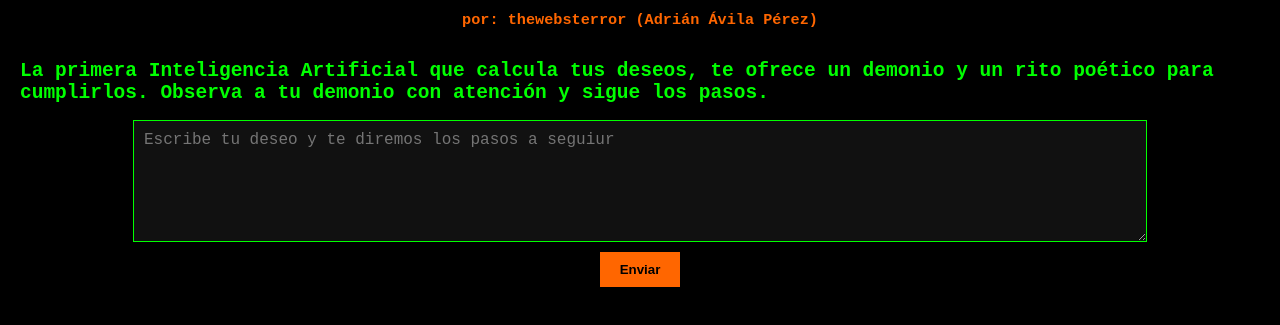
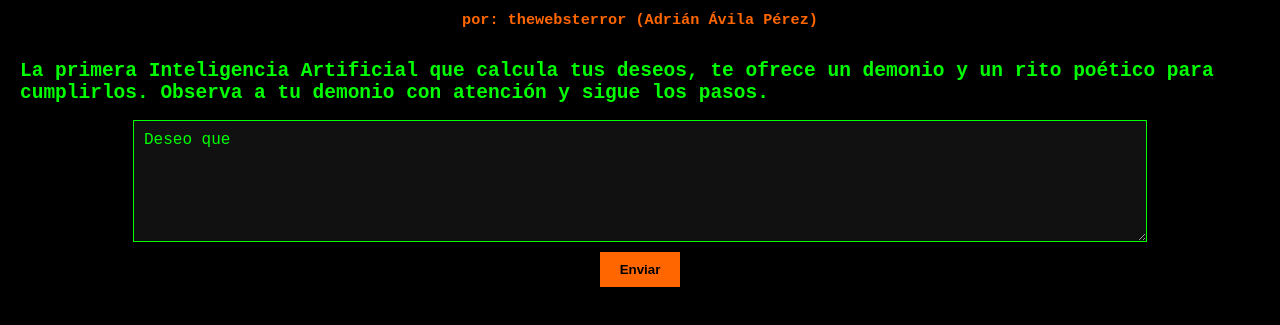
Before and after one commit to Websterror/esoteria, a plain HTML site: page index.html in a window 1280 px wide. Shown: the part 301-626 px from the top of the page. Drawn offline with Linux system fonts and the light colour scheme.

Commit message:
Update index.html

```diff
--- a/index.html
+++ b/index.html
@@ -67,7 +67,7 @@
   <h3>por: thewebsterror (Adrián Ávila Pérez)</h3>
   <h2>La primera Inteligencia Artificial que calcula tus deseos, te ofrece un demonio y un rito poético para cumplirlos.
     Observa a tu demonio con atención y sigue los pasos.</h2>
-  <textarea id="userInput" placeholder="Escribe tu deseo y te diremos los pasos a seguiur"></textarea>
+  <textarea id="userInput">Deseo que</textarea>
   <button onclick="mostrarRespuesta()">Enviar</button>
 
   <div id="output"></div>
@@ -148,4 +148,5 @@
   </script>
 
 </body>
+
 </html>
```
